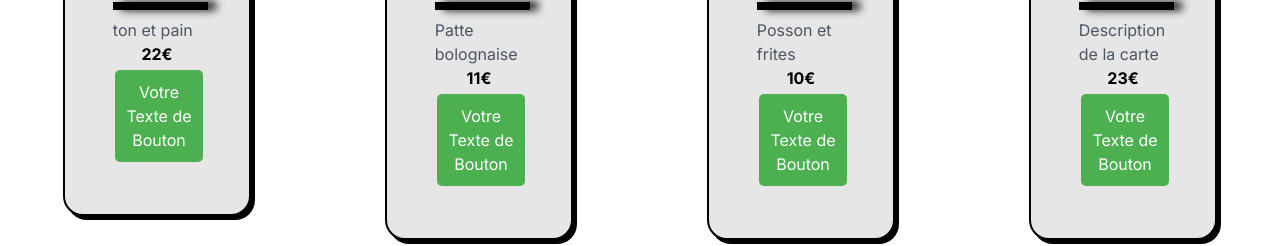
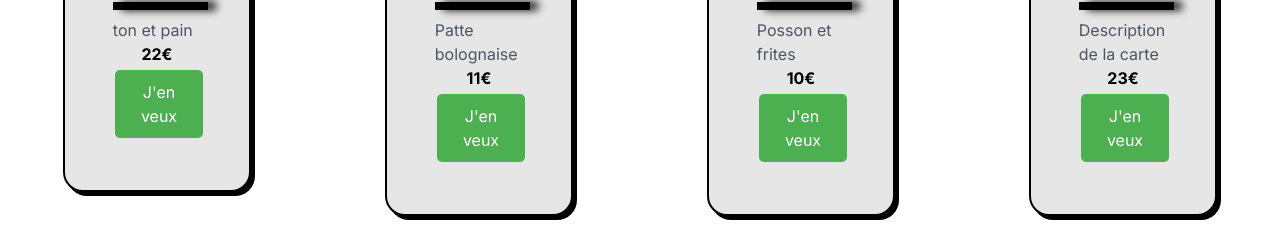
Before and after one commit to ady243/chef-retard, a Next.js app: page / in a window 1280 px wide. Shown: the part 267-513 px from the top of the page. Built offline with nearby package versions, Linux system fonts and the light colour scheme.

Commit message:
text button

```diff
--- a/src/components/CarteBuilder.jsx
+++ b/src/components/CarteBuilder.jsx
@@ -49,7 +49,7 @@ function CardBuilder({ titre, description, image, prix }) {
         <div style={cardStyle.filmStrip}></div>
         <p className="text-gray-600">{description}</p>
         <p className="text-black text-center font-bold">{prix}</p>
-        <button style={cardStyle.boutton}>Votre Texte de Bouton</button>
+        <button style={cardStyle.boutton}>J'en veux</button>
       </div>
     </div>
   );
```
